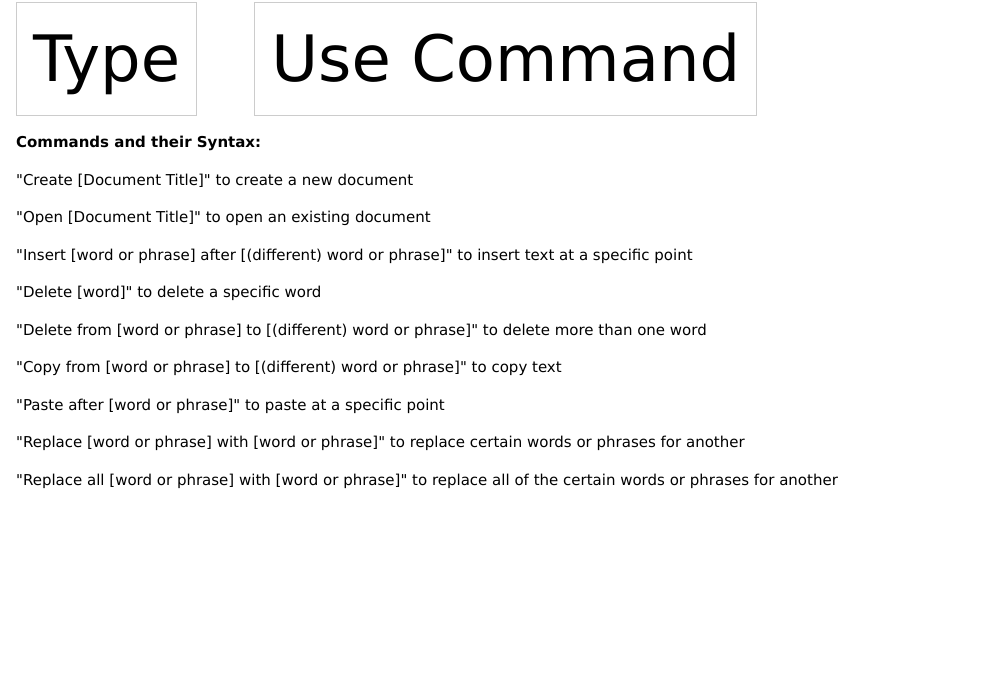
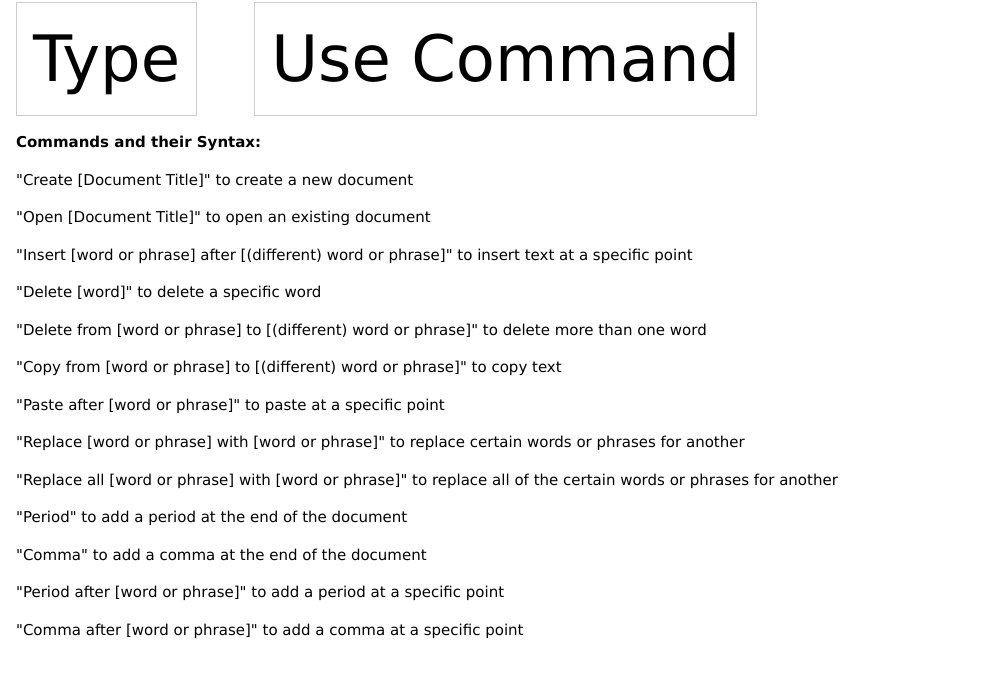
Before and after one commit to raymanpark/IWS20, a plain HTML site: page templates/index.html in a window 1280 px wide. Shown: the part 77-754 px from the top of the page, without its empty margins (0-982 px from the left). Drawn offline with nearby package versions, Linux system fonts and the light colour scheme.

Commit message:
Add files via upload

```diff
--- a/templates/index.html
+++ b/templates/index.html
@@ -22,5 +22,9 @@
         <p>"Paste after [word or phrase]" to paste at a specific point</p>
         <p>"Replace [word or phrase] with [word or phrase]" to replace certain words or phrases for another</p>
         <p>"Replace all [word or phrase] with [word or phrase]" to replace all of the certain words or phrases for another</p>
+        <p>"Period" to add a period at the end of the document</p>
+        <p>"Comma" to add a comma at the end of the document</p>
+        <p>"Period after [word or phrase]" to add a period at a specific point</p>
+        <p>"Comma after [word or phrase]" to add a comma at a specific point</p>
     </body>
 </html>
```
Also changed, not shown: templates/command.html (+4 -0 lines), templates/type.html (+4 -0 lines).
